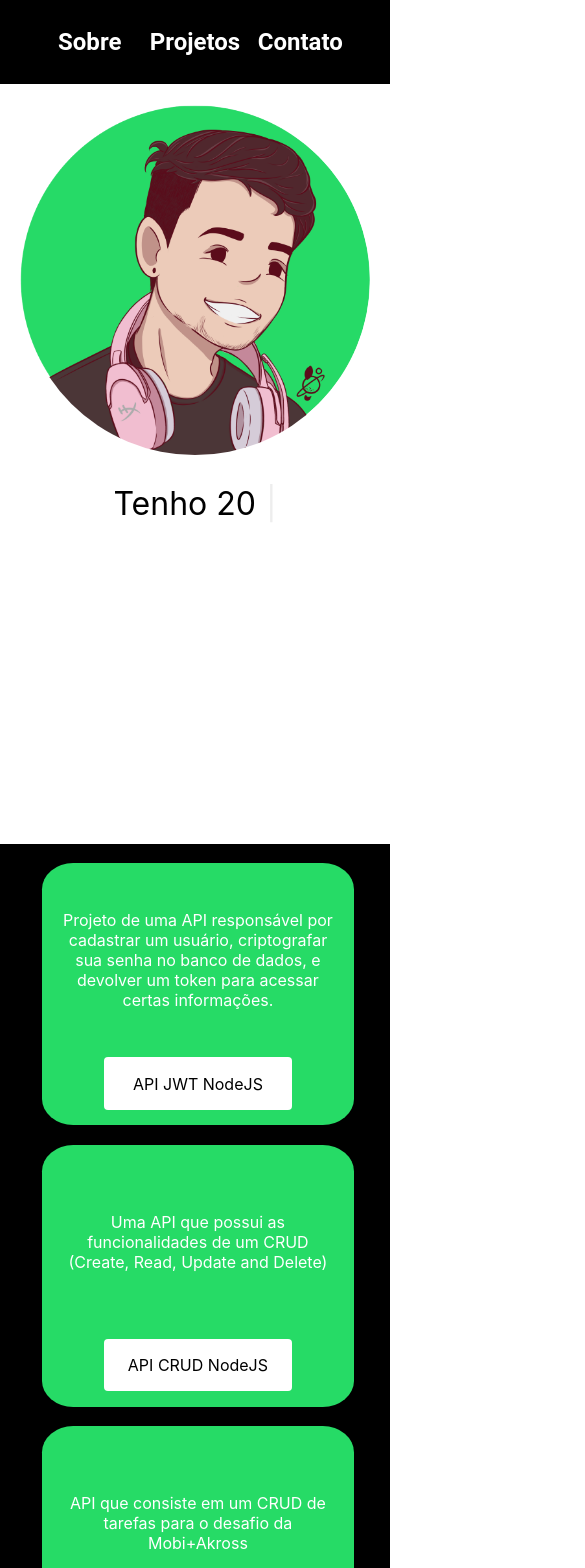
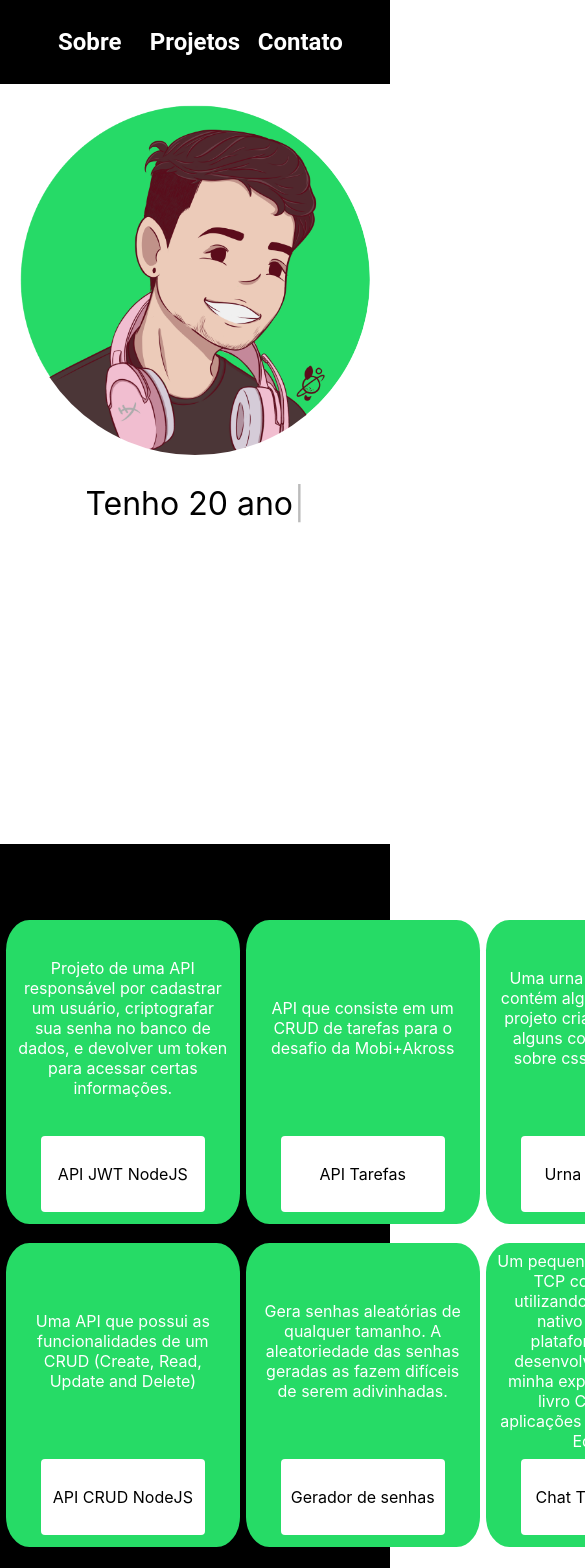
Before and after one commit to arielmell0/arielom.tech, a React (Create React App) app: page / in a window 390 px wide. Shown: the top 1568 px of the page, 585 px wide, since content can reach past the window. Built offline with nearby package versions, Linux system fonts and the light colour scheme.

Commit message:
feat: arrumando a vw de alguns containeres para o mobile

```diff
--- a/public/index.html
+++ b/public/index.html
@@ -1,24 +1,12 @@
 <!DOCTYPE html>
-<html lang="en">
+<html lang="pt-BR">
   <head>
     <meta charset="utf-8" />
     <link rel="icon" href="%PUBLIC_URL%/favicon.ico" />
     <meta name="viewport" content="width=device-width, initial-scale=1" />
-    <meta name="theme-color" content="#000000" />
     <title>Ariel - Portfolio</title>
   </head>
   <body>
-    <noscript>You need to enable JavaScript to run this app.</noscript>
     <div id="root"></div>
-    <!--
-      This HTML file is a template.
-      If you open it directly in the browser, you will see an empty page.
-
-      You can add webfonts, meta tags, or analytics to this file.
-      The build step will place the bundled scripts into the <body> tag.
-
-      To begin the development, run `npm start` or `yarn start`.
-      To create a production bundle, use `npm run build` or `yarn build`.
-    -->
   </body>
 </html>
--- a/src/Components/App/App.js
+++ b/src/Components/App/App.js
@@ -3,7 +3,6 @@ import ProfilePic from '../ProfilePic/ProfilePic';
 import { Container } from '../Container/Container';
 import Resume from '../Resume/Resume';
 import Card from '../Card/Card';
-import { CardContainer } from '../CardContainer.js/CardContainer';
 import GlobalStyle from '../../globalStyles';
 import './App.css';
 
@@ -18,7 +17,7 @@ function App() {
         <Resume />
       </Container>
 
-      <Card />
+      <Card id='projetos'/>
     </>
   );
 }
--- a/src/Components/Card/Card.js
+++ b/src/Components/Card/Card.js
@@ -37,7 +37,8 @@ const Card = () => {
     ]
 
     return (
-        <>
+        <div id='projetos'>
+
             <CardContainer>
                 <CardItem>
                         <CardContent Text={cardContentArray[0].content} />
@@ -51,9 +52,7 @@ const Card = () => {
                         <CardContent Text={cardContentArray[2].content} />
                         <CardButton Name={cardContentArray[2].name} Link={cardContentArray[2].link} />
                 </CardItem>
-            </CardContainer>
 
-            <CardContainer>
                 <CardItem>
                         <CardContent Text={cardContentArray[3].content} />
                         <CardButton Name={cardContentArray[3].name} Link={cardContentArray[3].link} />
@@ -67,7 +66,7 @@ const Card = () => {
                         <CardButton Name={cardContentArray[5].name} Link={cardContentArray[5].link} />
                 </CardItem>
             </CardContainer>
-        </>
+        </div>
     )
 };
 
@@ -76,16 +75,17 @@ const CardItem = styled.div`
     justify-content: center;
     align-items: flex-end;
     flex-wrap: wrap;
-    height: 40vh;
-    width: 15vw;
+    height: 45%;
+    width: 20%;
     margin-left: 1.5vw;
     margin-right: 1.5vw;
     margin-top: 2.5vh;
     border-radius: 10%;
     background-color: #26DB66;
 
-    @media (max-width: 900px) {
-        width: 80%;
+    @media (max-width: 700px) {
+        width: 60%;
+        height: 40%;
         margin-right: 0;
         margin-top: 5%;
 
@@ -97,10 +97,11 @@ const CardContainer = styled.div`
     flex-direction: row;
     align-items: center;
     justify-content: center;
-    height: 100vh;
+    height: 90vh;
     background-color: black;
+    flex-wrap: wrap;
 
-    @media (max-width: 900px) {
+    @media (max-width: 600px) {
         flex-direction: column;
     }
 `
--- a/src/Components/CardButton/CardButton.js
+++ b/src/Components/CardButton/CardButton.js
@@ -17,13 +17,13 @@ const Button = styled.a`
     justify-content: center;
     align-items: center;
 
-    width: 60%;
-    height: 20%;
+    width: 70%;
+    height: 25%;
     background-color: white;
     border-radius: 4px;
     margin-bottom: 5%;
     border: none;
-    font-size: 1rem;
+    font-size: 1em;
 
     &:hover {
         background-color: black;
--- a/src/Components/CardContainer.js/CardContainer.js
+++ /dev/null
@@ -1,14 +0,0 @@
-import styled from "styled-components"
-
-export const CardContainer = styled.div`
-    display: flex;
-    flex-direction: column;
-    justify-content: center;
-    align-items: center;
-    width: 100vw;
-    height: 90vh;
-    background-color: black;
-    margin: 0;
-    padding: 0;
-    padding-top: 10vh;
-`
```
